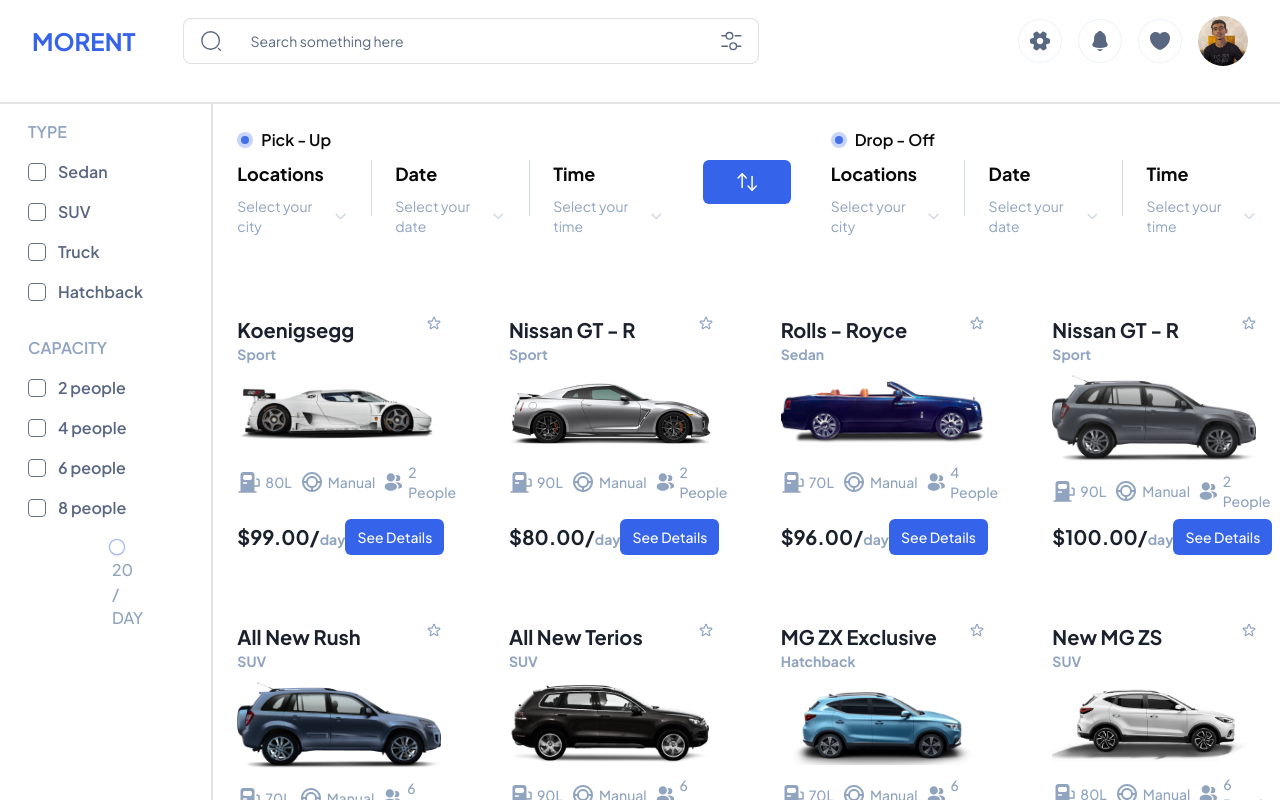
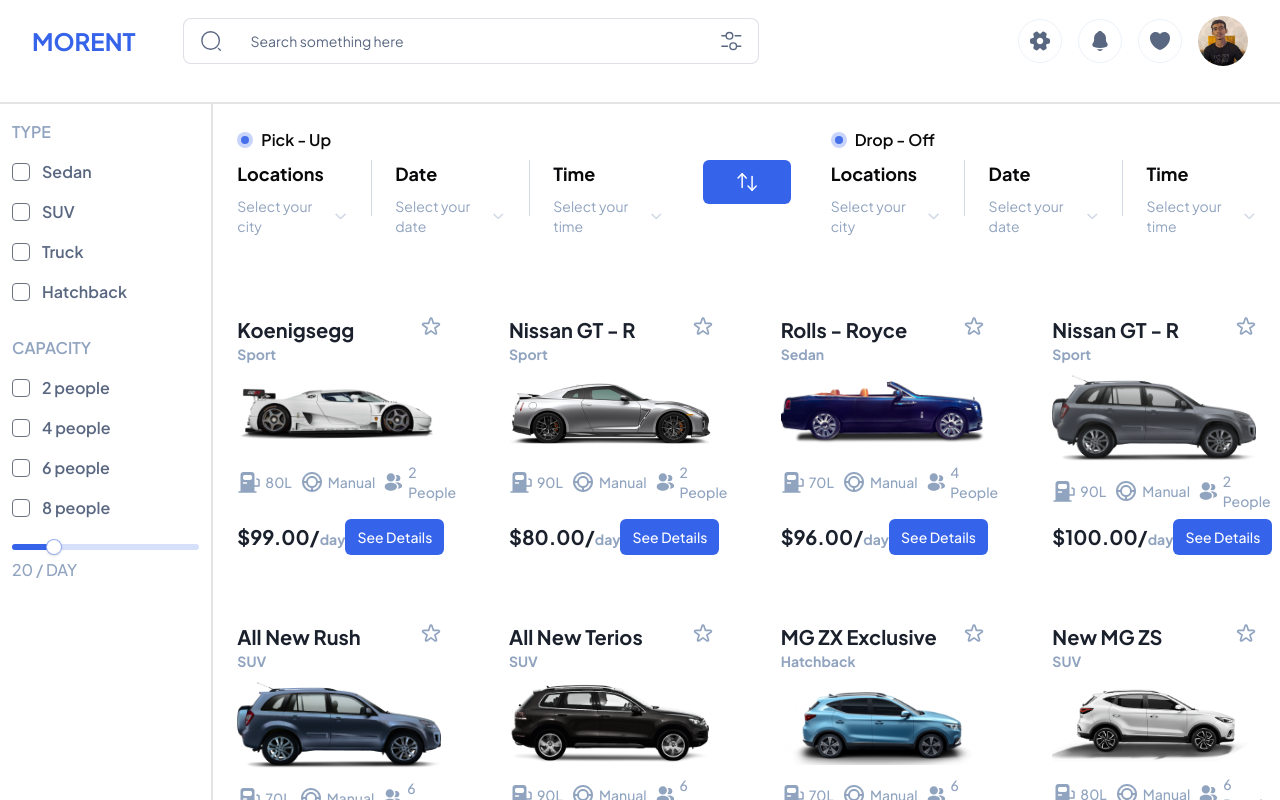
Before and after one commit to hammadurrehman2006/morent-cars, a Next.js app: page /cars in a window 1280 px wide. Shown: the top 800 px of the page. Built offline with nearby package versions, Linux system fonts and the light colour scheme.

Commit message:
Global.css Updated

```diff
--- a/app/globals.css
+++ b/app/globals.css
@@ -11,7 +11,7 @@
     text-wrap: balance;
   }
   .bg-white {
-    background-color: #fff !important;
+    background-color: #fff;
   }
 }
 
--- a/components/ui/CarCard.tsx
+++ b/components/ui/CarCard.tsx
@@ -46,13 +46,13 @@
   };
 
   return (
-    <div className="bg-white p-6 rounded-md flex flex-col justify-between gap-2 dark:bg-[#1F1F1F]">
+    <div className="bg-white p-6 rounded-md flex flex-col justify-between gap-2 dark:bg-secondary-500">
       <div className="flex justify-between">
         <div>
           <h2 className="font-bold text-xl text-[#1A202C] dark:text-white">{title}</h2>
           <p className="font-bold text-sm text-secondary-300">{type}</p>
         </div>
-        <div role="button" className="text-xl" onClick={handleLikeClick}>
+        <div role="button" onClick={handleLikeClick}>
           {liked ? (
             <FilledStarIcon /> // Render FilledStarIcon when liked is true
           ) : (
--- a/components/ui/Filters.tsx
+++ b/components/ui/Filters.tsx
@@ -6,8 +6,8 @@
   const capacities = ["2 people", "4 people", "6 people", "8 people"];
   return (
     <>
-    <aside className="bg-white p-4 max-w-full text-secondary-300 font-semibold flex flex-col gap-y-4 lg:h-full">
-      <div className="flex md:flex-col justify-center flex-row flex-wrap gap-3 md:gap-y-4 pl-3 mb-4">
+    <aside className="bg-white  max-w-full text-secondary-300 font-semibold flex flex-col gap-y-4 lg:h-full">
+      <div className="flex md:flex-col md:mt-4 justify-center flex-row flex-wrap gap-3 md:gap-y-4 pl-3 mb-4">
         <h3>TYPE</h3>
         {categories.map((category) => (
           <CheckboxText key={category} dataName={category} />
@@ -19,7 +19,7 @@
           <CheckboxText key={capacity} dataName={capacity} />
         ))}
       </div>
-      <div className="my-2 mx-24">
+      <div className="my-2 md:mx-3 mx-24">
         <Slider defaultValue={[20]} max={100} step={1}  />
         <h3 className="mt-2 font-medium text-primary-gray-700 dark:text-light-white-100">
           20 / DAY
--- a/components/ui/icons.tsx
+++ b/components/ui/icons.tsx
@@ -316,8 +316,8 @@
 export const StarIcon = () => {
   return (
     <svg
-      width="14"
-      height="14"
+      width="20"
+      height="20"
       viewBox="0 0 12 12"
       fill="none"
       xmlns="http://www.w3.org/2000/svg"
@@ -336,8 +336,8 @@
 export const FilledStarIcon = () => {
   return (
     <svg
-      width="14"
-      height="14"
+      width="20"
+      height="20"
       className=""
       viewBox="0 0 12 10"
       fill="none"
```
